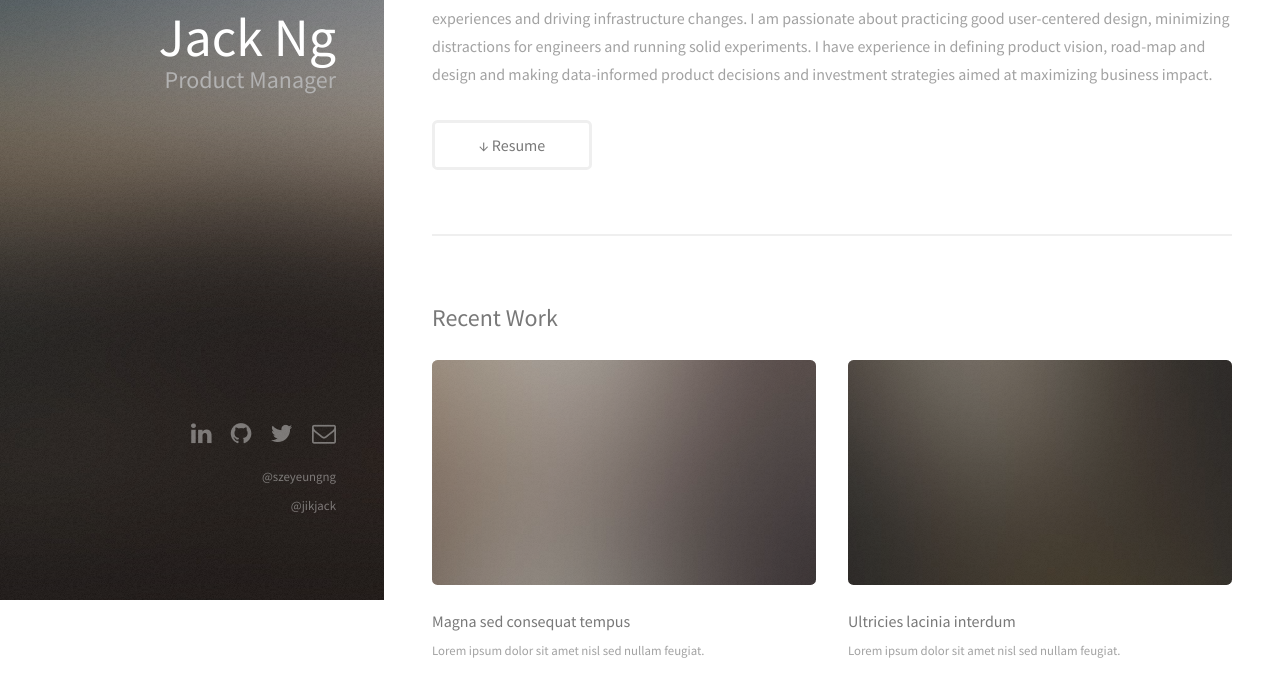
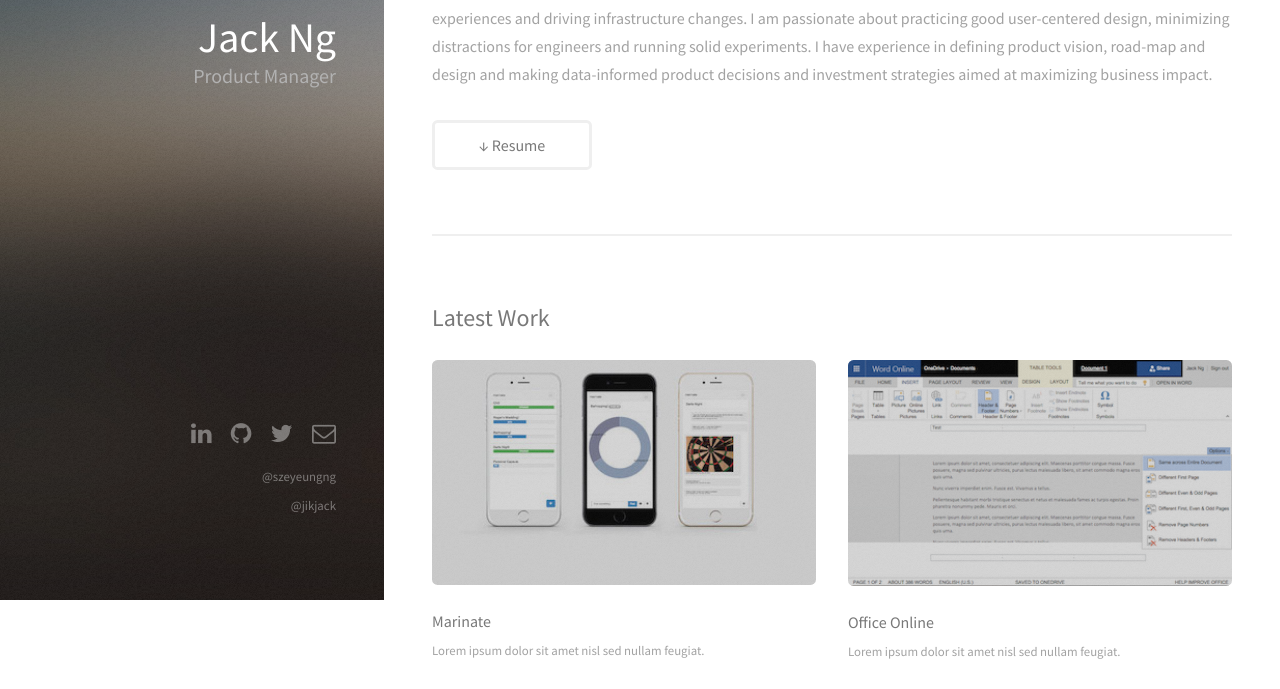
Before and after one commit to szeyeungng/jackng, a website: page static/index.html in a window 1280 px wide. Shown: the part 200-889 px from the top of the page. Drawn offline with Linux system fonts and the light colour scheme.

Commit message:
updated office online and marinate pictures

```diff
--- a/static/index.html
+++ b/static/index.html
@@ -28,8 +28,8 @@
 		<!-- Header -->
 			<header id="header">
 				<a href="#" class="image avatar"><img src="images/avatar.jpg" alt="" /></a>
-				<h1><strong style="font-size:54px">Jack Ng</strong></h1>
-				<p style="font-size:24px">Product Manager</p>
+				<h1><strong style="font-size:42px">Jack Ng</strong></h1>
+				<p style="font-size:20px">Product Manager</p>
 			</header>
 
 		<!-- Main -->
@@ -48,16 +48,16 @@
 
 				<!-- Two -->
 					<section id="two">
-						<h2>Recent Work</h2>
+						<h2>Latest Work</h2>
 						<div class="row">
 							<article class="6u 12u$(xsmall) work-item">
-								<a href="images/fulls/01.jpg" class="image fit thumb"><img src="images/thumbs/01.jpg" alt="" /></a>
-								<h3>Magna sed consequat tempus</h3>
+								<a href="images/fulls/marinate.jpg" class="image fit thumb"><img src="images/thumbs/marinate.jpg" alt="" /></a>
+								<h3>Marinate</h3>
 								<p>Lorem ipsum dolor sit amet nisl sed nullam feugiat.</p>
 							</article>
 							<article class="6u$ 12u$(xsmall) work-item">
-								<a href="images/fulls/02.jpg" class="image fit thumb"><img src="images/thumbs/02.jpg" alt="" /></a>
-								<h3>Ultricies lacinia interdum</h3>
+								<a href="images/fulls/HF.png" class="image fit thumb"><img src="images/thumbs/HF.png" alt="" /></a>
+								<h3>Office Online</h3>
 								<p>Lorem ipsum dolor sit amet nisl sed nullam feugiat.</p>
 							</article>
 							<article class="6u 12u$(xsmall) work-item">
```
Also changed, not shown: static/images/fulls/01.jpg, static/images/fulls/HF.png (added), static/images/fulls/marinate.jpg (added), static/images/thumbs/HF.png (added), static/images/thumbs/marinate.jpg (added), 1 other file.
